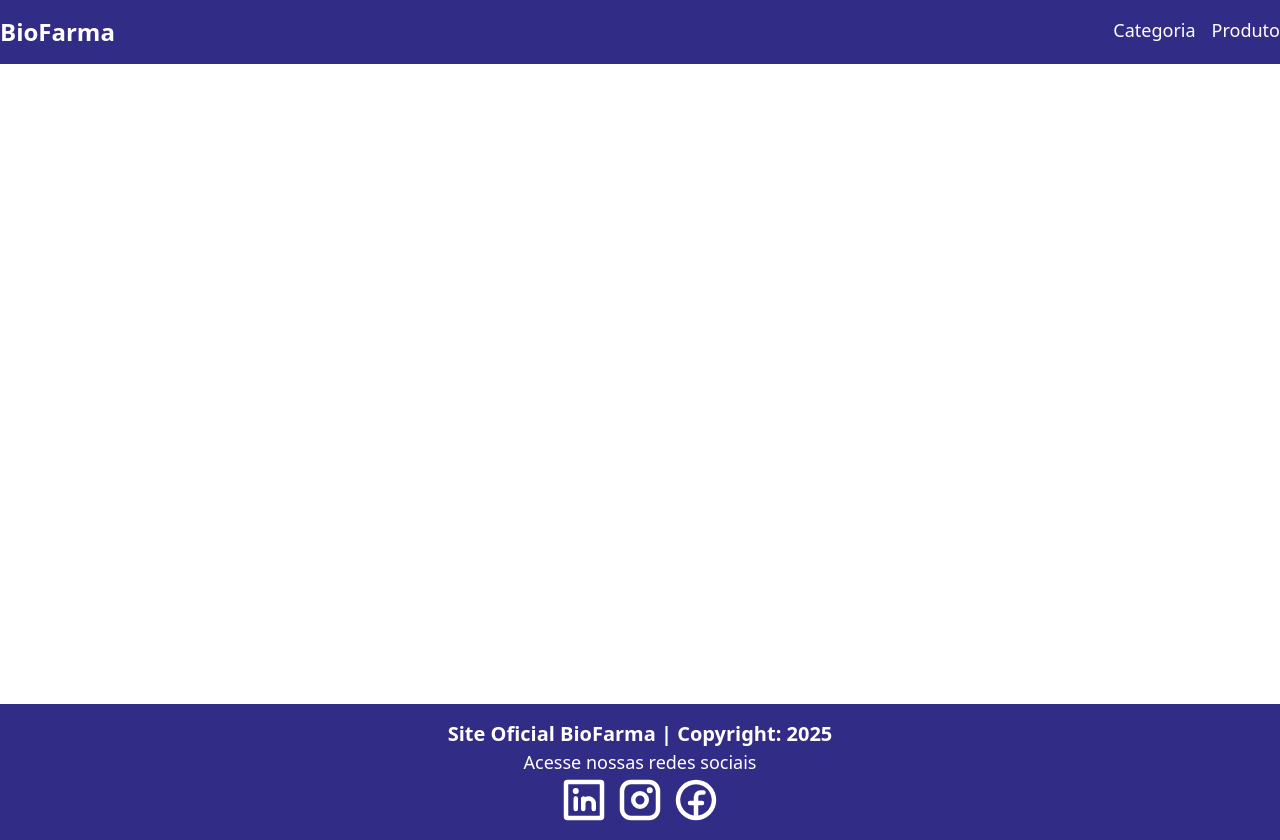
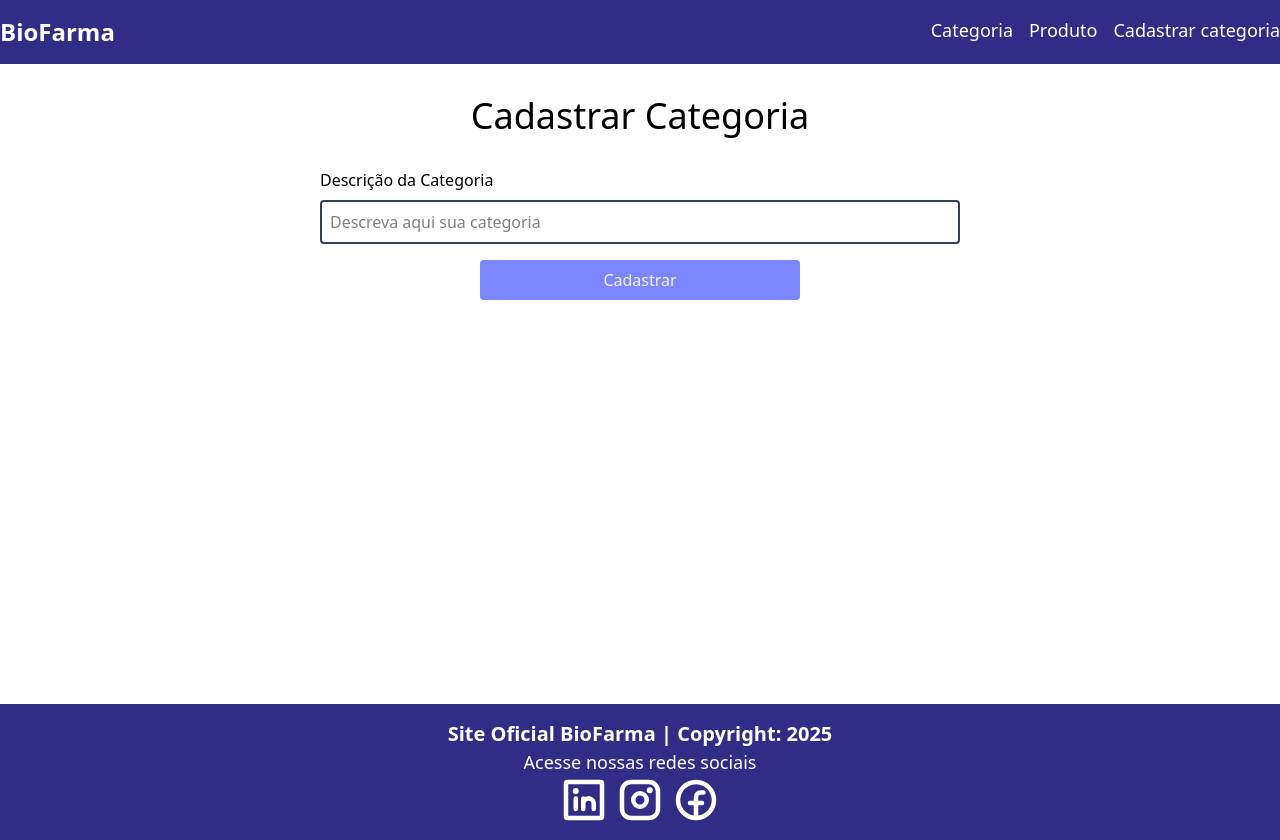
Before and after one commit to SamsJd/bio-farma-frontend, a React (Vite) app: page /cadastrarcategoria in a window 1280 px wide. Built offline with nearby package versions, Linux system fonts and the light colour scheme.

Commit message:
Criando o Componente FormCategoria - Estilização

```diff
--- a/src/App.tsx
+++ b/src/App.tsx
@@ -3,6 +3,7 @@
 import Navbar from './components/navbar/Navbar'
 import Home from './pages/home/Home'
 import ListaCategorias from './components/categorias/listacategorias/ListaCategorias'
+import FormCategoria from './components/categorias/formcategoria/FormCategoria'
 
 function App() {
   return (
@@ -14,6 +15,8 @@
             <Route path="/" element={<Home />} />
             <Route path="/home" element={<Home />} />
             <Route path="/categorias" element={<ListaCategorias />} />
+            <Route path="/cadastrarcategoria" element={<FormCategoria />} />
+            <Route path="/editarcategoria/:id" element={<FormCategoria />} />
           </Routes>
         </div>
         <Footer />
--- /dev/null
+++ b/src/components/categorias/formcategoria/FormCategoria.tsx
@@ -0,0 +1,29 @@
+function FormCategoria() {
+    return (
+        <div className="container flex flex-col items-center justify-center mx-auto">
+            <h1 className="text-4xl text-center my-8">
+                Cadastrar Categoria
+            </h1>
+
+            <form className="w-1/2 flex flex-col gap-4" >
+                <div className="flex flex-col gap-2">
+                    <label htmlFor="descricao">Descrição da Categoria</label>
+                    <input
+                        type="text"
+                        placeholder="Descreva aqui sua categoria"
+                        name='descricao'
+                        className="border-2 border-slate-700 rounded p-2"
+                    />
+                </div>
+                <button
+                    className="rounded text-slate-100 bg-indigo-400
+                              hover:bg-indigo-800 w-1/2 py-2 mx-auto flex justify-center"
+                    type="submit">
+                    Cadastrar
+                </button>
+            </form>
+        </div>
+    );
+}
+
+export default FormCategoria;
--- a/src/components/navbar/Navbar.tsx
+++ b/src/components/navbar/Navbar.tsx
@@ -12,6 +12,7 @@
           <div className='flex gap-4'>
             <Link to='/categorias' className='hover:underline'>Categoria</Link>
             Produto
+            <Link to='/cadastrarcategoria' className='hover:underline'>Cadastrar categoria</Link>
             {/* Perfil
             Sair */}
           </div>
```
